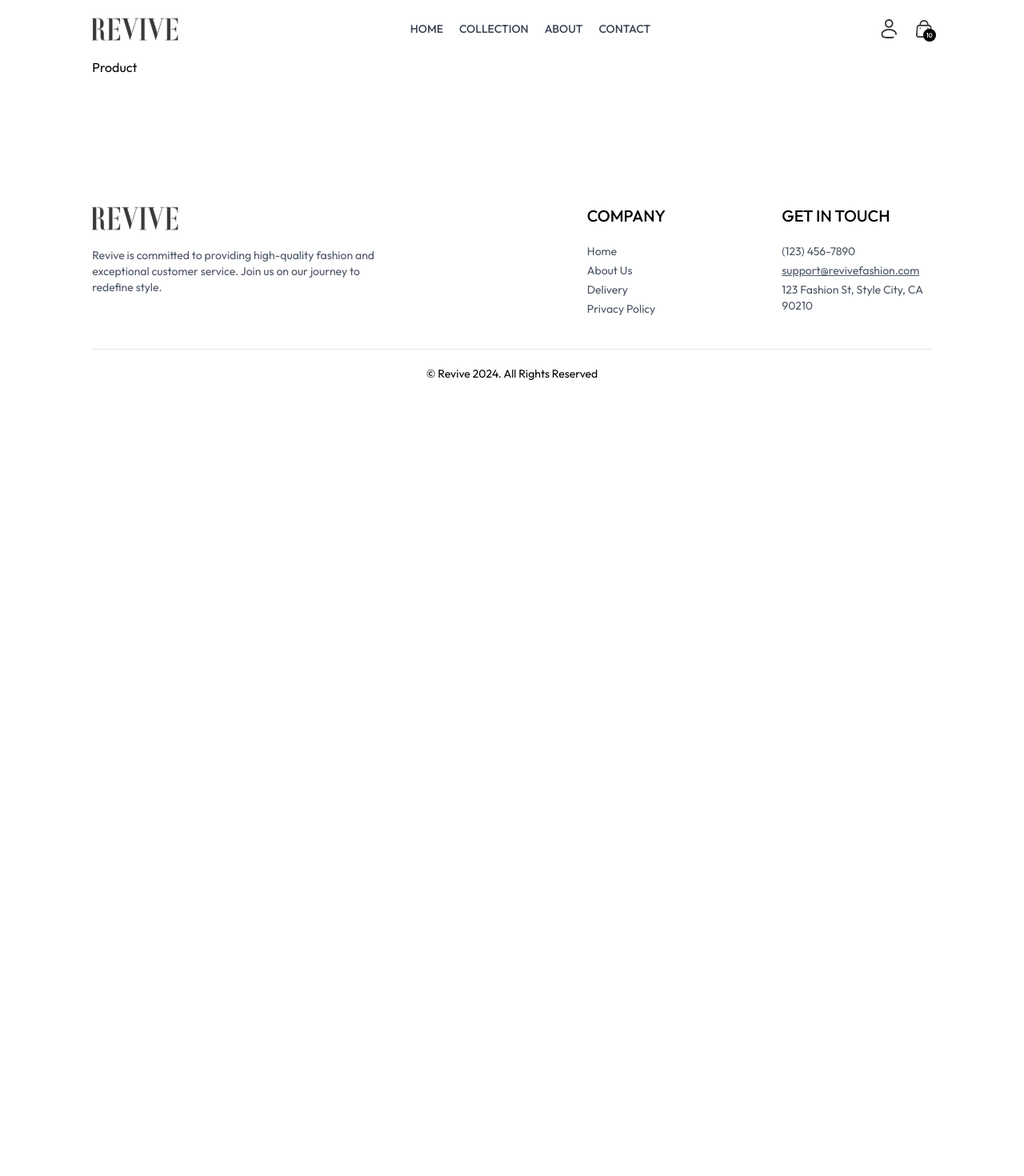
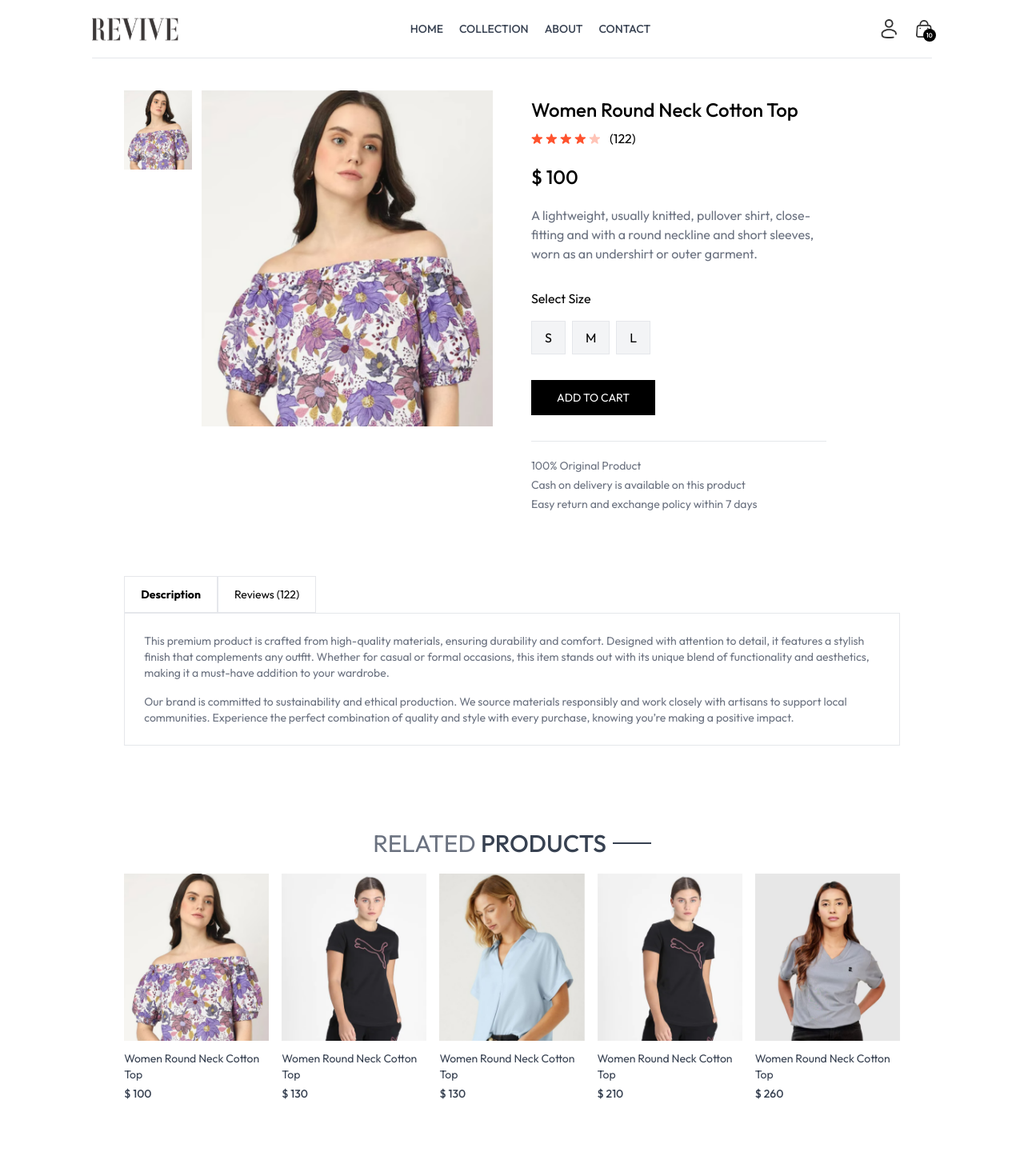
Before and after one commit to andrewmartinn/ecommerce-store-mern, a React (Vite) app in the folder client/: page /product/aaaaa in a window 1280 px wide. Shown: the top 1470 px of the page at 80% size. Before the commit the page ends 800 px from the top, so only its background shows below. Built offline with nearby package versions, Linux system fonts and the light colour scheme.

Commit message:
feat: created product details page and related products section

```diff
--- /dev/null
+++ b/client/src/components/RelatedProducts.tsx
@@ -0,0 +1,44 @@
+import { useEffect, useState } from "react";
+import useShopContext from "../hooks/useShopContext";
+import { IProduct } from "../types";
+import SectionHeader from "./SectionHeader";
+import ProductItem from "./ProductItem";
+
+interface RelatedProductsProps {
+  category: string;
+  subCategory: string;
+}
+
+const RelatedProducts: React.FC<RelatedProductsProps> = ({
+  category,
+  subCategory,
+}) => {
+  const { products } = useShopContext();
+  const [relatedItems, setRelatedItems] = useState<IProduct[]>([]);
+
+  useEffect(() => {
+    if (products.length > 0) {
+      let allProducts = products.slice();
+      allProducts = allProducts.filter(
+        (item) =>
+          category === item.category && item.subCategory === subCategory,
+      );
+      setRelatedItems(allProducts.slice(0, 5));
+    }
+  }, [category, subCategory, products]);
+
+  return (
+    <div className="my-24">
+      <div className="py-2 text-center text-xl sm:text-3xl">
+        <SectionHeader primaryTitle="Related" accentTitle="Products" />
+      </div>
+      <div className="grid grid-cols-2 gap-4 gap-y-6 sm:grid-cols-3 md:grid-cols-4 lg:grid-cols-5">
+        {relatedItems.map((item) => (
+          <ProductItem key={item._id} product={item} />
+        ))}
+      </div>
+    </div>
+  );
+};
+
+export default RelatedProducts;
--- a/client/src/index.css
+++ b/client/src/index.css
@@ -2,6 +2,10 @@
 @tailwind components;
 @tailwind utilities;
 
+.product-preview-scroll::-webkit-scrollbar {
+  display: none;
+}
+
 a.active hr {
   display: block;
 }
--- a/client/src/pages/Product.tsx
+++ b/client/src/pages/Product.tsx
@@ -1,5 +1,147 @@
+import { useCallback, useEffect, useState } from "react";
+import { useParams } from "react-router-dom";
+import { IProduct } from "../types";
+import useShopContext from "../hooks/useShopContext";
+import { assets } from "../assets/ui-assets/data";
+import RelatedProducts from "../components/RelatedProducts";
+
 const Product: React.FC = () => {
-  return <div>Product</div>;
+  const { productId } = useParams<{ productId: string }>();
+  const { products, currency } = useShopContext();
+  const [selectedSize, setSelectedSize] = useState("");
+  const [selectedImage, setSelectedImage] = useState("");
+  const [productData, setProductData] = useState<IProduct | undefined>(
+    undefined,
+  );
+
+  const fetchProductData = useCallback(async () => {
+    const currentProduct = products.find((item) => item._id === productId);
+    setSelectedImage(currentProduct?.image[0] || "");
+    setProductData(currentProduct || undefined);
+    console.log(currentProduct);
+  }, [productId, products]);
+
+  useEffect(() => {
+    fetchProductData();
+  }, [fetchProductData]);
+
+  return (
+    <section>
+      {productData ? (
+        <div className="border-t p-10">
+          <div className="flex flex-col gap-12 sm:flex-row sm:gap-12">
+            {/* product images section */}
+            <div className="flex flex-1 flex-col-reverse gap-3 sm:flex-row">
+              {/* product preview images */}
+              <div className="product-preview-scroll flex w-full justify-between overflow-x-auto sm:w-[18.7%] sm:flex-col sm:justify-normal sm:overflow-y-scroll">
+                {productData.image.map((img, idx) => (
+                  <img
+                    key={idx}
+                    src={img}
+                    alt={`${productData.name} image ${idx + 1}`}
+                    className="w-[24%] flex-shrink-0 cursor-pointer sm:mb-3 sm:w-full"
+                    onClick={() => setSelectedImage(img)}
+                  />
+                ))}
+              </div>
+              {/* selected product image */}
+              <div className="w-full sm:w-[80%]">
+                <img
+                  src={selectedImage}
+                  alt={`${productData.name} image`}
+                  className="h-auto w-full"
+                />
+              </div>
+            </div>
+            {/* product info section */}
+            <div className="flex-1">
+              <h1 className="mt-2 text-2xl font-medium">{productData.name}</h1>
+              {/* product rating */}
+              <div className="mt-2 flex items-center gap-1">
+                {Array.from({ length: 4 }, (_, idx) => (
+                  <img
+                    key={idx}
+                    src={assets.star_icon}
+                    alt="rating star icon"
+                    className="w-3.5"
+                  />
+                ))}
+                <img
+                  src={assets.star_dull_icon}
+                  alt="rating star icon"
+                  className="w-3.5"
+                />
+                <p className="pl-2">(122)</p>
+              </div>
+              <p className="mt-5 text-2xl font-medium">
+                {currency} {productData.price}
+              </p>
+              <p className="mt-5 text-gray-500 md:w-4/5">
+                {productData.description}
+              </p>
+              {/* product size select */}
+              <div className="my-8 flex flex-col gap-4">
+                <p>Select Size</p>
+                <div className="flex items-center gap-2">
+                  {productData.sizes.map((item, idx) => (
+                    <button
+                      key={idx}
+                      className={`border bg-gray-100 px-4 py-2 ${selectedSize === item ? "border-orange-500" : ""}`}
+                      onClick={() => setSelectedSize(item)}
+                    >
+                      {item}
+                    </button>
+                  ))}
+                </div>
+              </div>
+              <button className="bg-black px-8 py-3 text-sm uppercase text-white active:bg-gray-700">
+                Add To Cart
+              </button>
+              <hr className="mt-8 sm:w-4/5" />
+              <div className="mt-5 flex flex-col gap-1 text-sm text-gray-500">
+                <p>100% Original Product</p>
+                <p>Cash on delivery is available on this product</p>
+                <p>Easy return and exchange policy within 7 days</p>
+              </div>
+            </div>
+          </div>
+          {/* product info and review section */}
+          <div className="mt-20">
+            <div className="flex">
+              <b className="border px-5 py-3 text-sm">Description</b>
+              <p className="border px-5 py-3 text-sm">Reviews (122)</p>
+            </div>
+            <div className="flex flex-col gap-4 border p-6 text-sm text-gray-500">
+              <p>
+                This premium product is crafted from high-quality materials,
+                ensuring durability and comfort. Designed with attention to
+                detail, it features a stylish finish that complements any
+                outfit. Whether for casual or formal occasions, this item stands
+                out with its unique blend of functionality and aesthetics,
+                making it a must-have addition to your wardrobe.
+              </p>
+              <p>
+                Our brand is committed to sustainability and ethical production.
+                We source materials responsibly and work closely with artisans
+                to support local communities. Experience the perfect combination
+                of quality and style with every purchase, knowing you’re making
+                a positive impact.
+              </p>
+            </div>
+          </div>
+          {/* related products */}
+          <RelatedProducts
+            category={productData.category}
+            subCategory={productData.subCategory}
+          />
+        </div>
+      ) : (
+        <div className="flex min-h-[50dvh] items-center justify-center border-t p-10">
+          <p className="text-center text-2xl font-medium">Product not found</p>
+        </div>
+      )}
+    </section>
+  );
 };
 
 export default Product;
```
